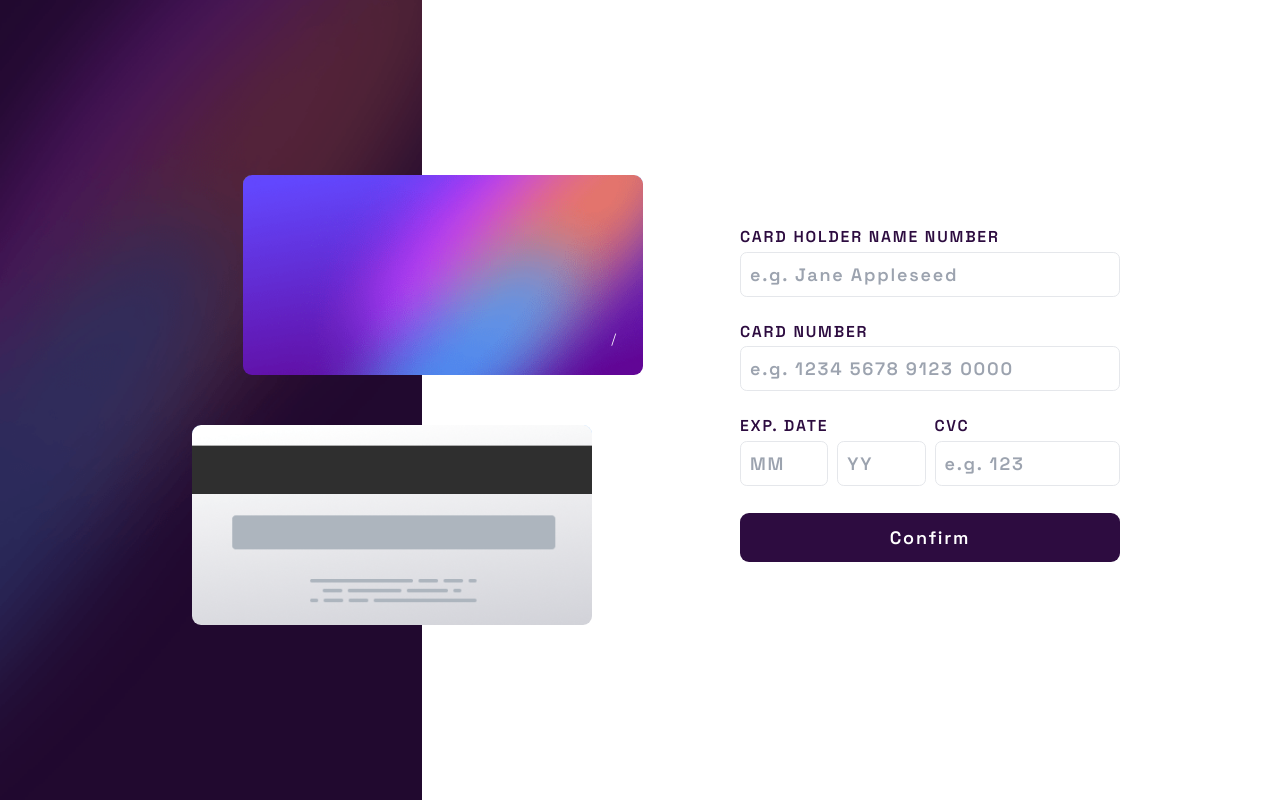
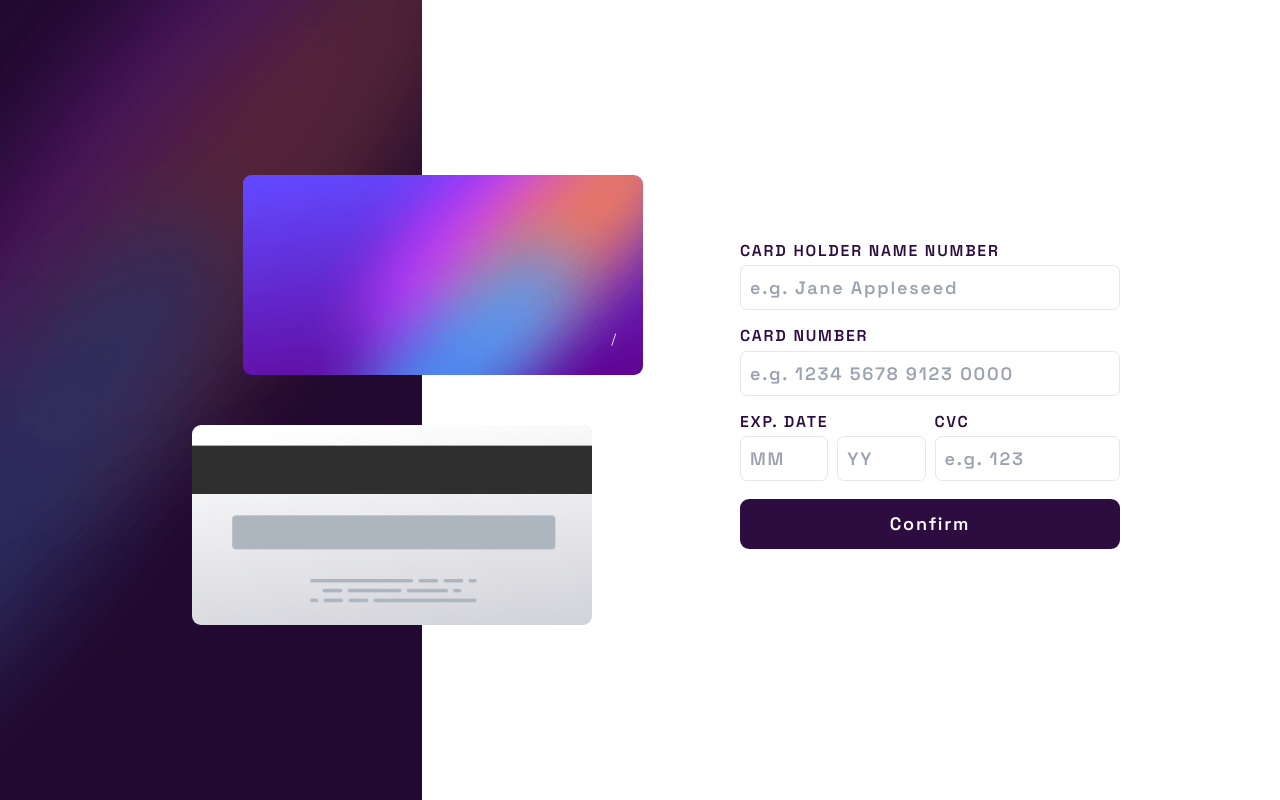
Before and after one commit to JuliCoDev/interactive_card, a React (Create React App) app: page / in a window 1280 px wide. Built offline with nearby package versions, Linux system fonts and the light colour scheme.

Commit message:
Restructure the card form and its fields

```diff
--- /dev/null
+++ b/src/components/Fiel.jsx
@@ -0,0 +1,16 @@
+import ErrorInput from "../styleComponents/ErrorInput"
+import Label from "../styleComponents/Label";
+
+const Field = ({label, grid, children}) =>{
+
+    return(
+        <div className={grid}>
+            <Label>{label}</Label>
+            <div className="grid grid-cols-12 gap-2">
+                {children}
+            </div>
+        </div>
+    )
+}
+
+export default Field;
--- a/src/components/Input.jsx
+++ b/src/components/Input.jsx
@@ -7,33 +7,15 @@ import Label from "../styleComponents/Label";
 
 
 export default function Input(props) {
-    const { typeField , label, infoInputs, grid, validateInput, errors} = props;
+    const { name , placeholder, validations, grid} = props;
 
     return(
         <div className={grid}>
-            <Label >{label}</Label>
-            <div className="grid grid-cols-12 gap-2">
-                {Object.keys(infoInputs).map((key) => {
-
-                    const { name, placeholder, grid} = infoInputs[key];
-
-                    return(
-                        <div className={grid} key={name}>
-                            <InputContainer
-                                name={name}
-                                placeholder={placeholder}
-                                className={`${grid} ${errors[typeField]?.[name]?.style}`}
-                                onBlur={validateInput}
-                            />
-                        </div>
-                    )
-                })}
-            </div>
-            {!errors[typeField]?.isValid &&
-                <ErrorInput>
-                    {errors[typeField]?.message}
-                </ErrorInput>
-            }
+            <InputContainer
+                name={name}
+                placeholder={placeholder}
+                onBlur={validations}
+            />
         </div>
     )
 }
--- a/src/hooks/useValidateInputCard.jsx
+++ b/src/hooks/useValidateInputCard.jsx
@@ -13,12 +13,11 @@ const useValidateInputCard = (intialValues) =>{
                 [type]: {
                     ...prevState[type],
                     [name] : {
-                        name: name,
                         style: "border-red-500 focus:border-red-500"
                     },
+                    message: message,
                     isValid : false,
-                    message: message,
-                }
+                },
             }
 
         })
@@ -28,42 +27,28 @@ const useValidateInputCard = (intialValues) =>{
     //The input can''t be emty
     const validateRequired = (type, name , value) =>{
         if(typeof value === 'string' && value.trim().length === 0){
-            return (handleErrors(type, name, "Can't be blanck"))
+            return handleErrors(type, name, "Can't be blanck")
         }
     }
 
-    const validateLength = (minLength, type, name, value) => {
-        if(value.trim().length < minLength && value.trim().length !== 0){
-           return (handleErrors(type, name, "Wrong format"));
+    const validateMinLength = (type, name, value, minLength) => {
+        if(value.trim().length < minLength ){
+           return handleErrors(type, name, "Wrong format");
         }
     }
 
-    const validateInput = (type, name, value, length) =>{
-        let required =  validateRequired(type, name, value);
-        let lenght =  validateLength(length, type, name, value);
-
-        if(!required && !lenght){
-            validateCorrect(type, name)
-        }else{
-            return true;//Have errors
+    const validateMinValue = (type, name, value, minValue) => {
+        if(parseInt(value) < minValue){
+            return handleErrors(type, name, "Invalid date");
         }
     }
 
-    const validateDate = (type, name, value) =>{
-        let error = validateInput(type, name, value, 2);
+    const validateMaxValue = (type, name, value, maxValue) => {
 
-        if(name === "month" && parseInt(value) > 12){
-            error = handleErrors(type, name, "Invalid month")
-        }else if(name === "year" && parseInt(value) < 23){
-            error = handleErrors(type, name, "Invalid year")
-        }
-
-        if(!error){
-            validateCorrect(type, name)
+        if(parseInt(value) > maxValue){
+            return handleErrors(type, name, "Invalid date");
         }
     }
-
-
 
 
     const validateCorrect = (type, name) =>{
@@ -73,7 +58,6 @@ const useValidateInputCard = (intialValues) =>{
                 [type]: {
                     ...prevState[type],
                     [name] : {
-                        name: name,
                         style: ""
                     },
                     isValid : true,
@@ -86,17 +70,27 @@ const useValidateInputCard = (intialValues) =>{
 
 
     //Review input to verify the errors
-    const setErros = (type, name , value) =>{
+    const setErros = (typeField, inputName, validations, value) =>{
 
-        const InputsWithValidation = {
-            "cardNumber" :      () => {validateInput(type, name, value, 16)} ,
-            "cardDate":         () => {validateDate(type, name, value) },
-            "cvc" :             () => {validateInput(type, name, value, 3)},
-            "cardholderName" :  () => {validateRequired(type, name, value)}
+        const validationsInput = {
+            "required" : () => validateRequired(typeField, inputName , value),
+            "minLength" : (minlength) => validateMinLength(typeField, inputName, value, minlength),
+            "minValue" : (minValue) => validateMinValue(typeField, inputName, value, minValue),
+            "maxValue" : (maxValue) => validateMaxValue(typeField, inputName, value, maxValue)
         }
-        InputsWithValidation[type](type, name, value)
+
+        Object.keys(validations)?.map(validation => {
+            let required =validateRequired(typeField, inputName , value);
+            let error = required;
+            if(!required){
+                error = validationsInput[validation](validations[validation])
+            }
+            if(!error){
+                validateCorrect(typeField, inputName)
+            }
+        });
+
     }
-
 
     return{
         validationInput,
--- a/src/pages/Dashboard.jsx
+++ b/src/pages/Dashboard.jsx
@@ -4,6 +4,8 @@ import { useState } from "react";
 import Complete from "./Complete.jsx";
 import Cards from "./Cards";
 import Input from "../components/Input";
+import Label from "../styleComponents/Label";
+import Field from "../components/Fiel";
 
 
 const initialValues = {
@@ -44,26 +46,34 @@ const Form = `
     xl:ml-[100px]
 `;
 
-
 const FormFields = [
     {
         label: "CARD HOLDER NAME NUMBER",
-        infoInputs : [{
-            name: "cardholderName" ,
+        infoInputs :{
+            cardholderName: {
                 placeholder: "e.g. Jane Appleseed",
                 grid: 'col-span-12',
-        }],
+                validations: {
+                    required: true
+                }
+            }
+        },
         grid : 'col-span-12',
         typeField : 'cardholderName'
     },
 
     {
         label: "CARD NUMBER",
-        infoInputs : [{
-            name: "cardNumber" ,
+        infoInputs :{
+            cardNumber : {
                 placeholder: "e.g. 1234 5678 9123 0000",
                 grid: 'col-span-12',
-        }],
+                validations: {
+                    required: true,
+                    minLength: 16
+                }
+            }
+        },
         grid : 'col-span-12',
         typeField : 'cardNumber'
     },
@@ -74,12 +84,18 @@ const FormFields = [
             month: {
                 name: "month" ,
                 placeholder: "MM",
-                grid: 'col-span-6'
+                grid: 'col-span-6',
+                validations: {
+                    required: true,
+                }
             },
             year: {
                 name: "year" ,
                 placeholder: "YY",
-                grid: 'col-span-6'
+                grid: 'col-span-6',
+                validations: {
+                    required: true,
+                }
             }
         },
         grid : 'col-span-6',
@@ -88,11 +104,15 @@ const FormFields = [
 
     {
         label: "CVC",
-        infoInputs : [{
-            name: "cvc" ,
+        infoInputs : {
+            cvc: {
                 placeholder: "e.g. 123",
                 grid: 'col-span-12',
-        }],
+                validations: {
+                    required: true,
+                }
+            }
+        },
         grid : 'col-span-6',
         typeField : 'cvc'
     }
@@ -108,7 +128,7 @@ export default function Dashboard(){
     //Validate input
     const {
         validationInput,
-        setErros
+        setErros : setValidation
     } = useValidateInputCard(initialValues);
 
 
@@ -121,8 +141,8 @@ export default function Dashboard(){
 
     }
 
-    const handleValidate = (e, typeField) =>   {
-        setErros(typeField, e.target.name , e.target.value)
+    const handleValidate = (e, typeField, validations) =>   {
+        setValidation(typeField, e.target.name, validations, e.target.value);
     }
 
     const handleSubmit = (e) =>{
@@ -158,16 +178,24 @@ export default function Dashboard(){
                 <div className={formContainer}>
                     <form className={Form}>
                         <div className="grid grid-cols-12 gap-2">
-                            {FormFields.map((field) => {
+                            {FormFields.map((field, index) => {
+                                const {infoInputs, typeField, label, grid} =  field;
+                                return(
+                                    <Field label={label} grid={grid} key={index} >
+                                        {Object.keys(infoInputs).map((input, index) =>{
+                                            const {placeholder, validations} = infoInputs[input];
+
                                             return(
                                                 <Input
-                                       typeField={field.typeField}
-                                       label={field.label}
-                                       infoInputs={field.infoInputs}
-                                       grid={field.grid}
-                                       validateInput={(e) => handleValidate(e, field.typeField)}
-                                       errors={validationInput}
+                                                    name={input}
+                                                    placeholder={placeholder}
+                                                    validations={(e) => handleValidate(e, typeField, validations)}
+                                                    grid={infoInputs[input].grid}
+                                                    key={index}
                                                 />
+                                            )
+                                        })}
+                                    </Field>
                                 )
                             })}
                         </div>
```
Lines whose indentation alone changed are shown as unchanged.
